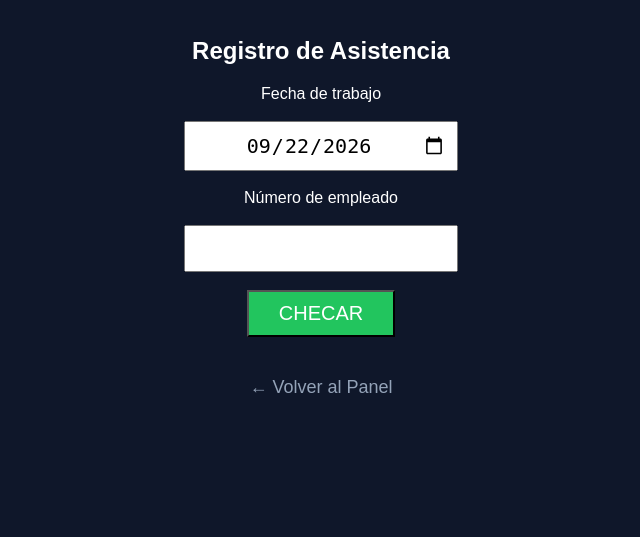
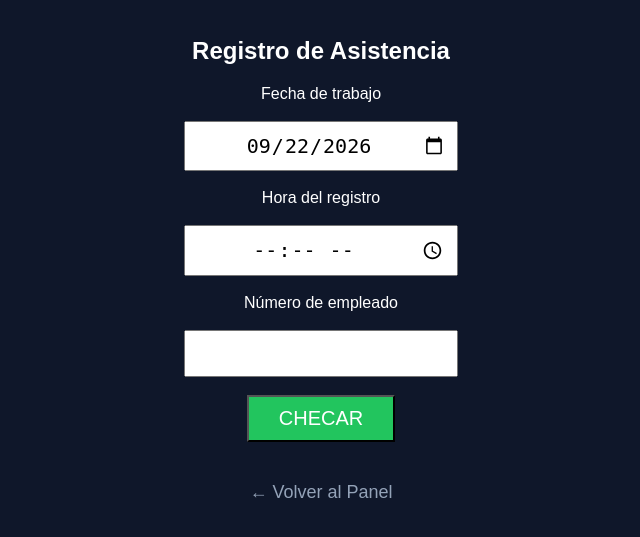
Before and after one commit to jenarod44-ship-it/control_saas_v1, a Django app: page /asistencia/checador/ in a window 1280 px wide. Shown: the part 146-683 px from the top of the page, without its empty margins (319-959 px from the left). Run offline with Django 5.2, Linux system fonts and the light colour scheme; the visitor is signed in with stand-in values (Sample User, id 1); data that the repository does not hold is empty; parts of the project's set-up code (start-up, migrations or seed data) failed here and were passed over.

Commit message:
Permitir capturar hora en reloj checador

```diff
--- a/asistencia/views.py
+++ b/asistencia/views.py
@@ -238,7 +238,16 @@ def checador(request):
         else:
             hoy = timezone.localdate()
 
-        now = timezone.localtime()
+        hora_seleccionada = request.POST.get("hora")
+
+
+        if hora_seleccionada:
+            hora_registro = datetime.strptime(
+                hora_seleccionada,
+                "%H:%M",
+            ).time()
+        else:
+            hora_registro = timezone.localtime().time()
 
         # ==========================================================
         # 1. LA INCIDENCIA TIENE PRIORIDAD
@@ -358,13 +367,13 @@ def checador(request):
         # REGISTRAR ENTRADA O SALIDA
         # ==========================================================
         if tipo == "ENTRADA":
-            asistencia.hora_entrada = now.time()
+            asistencia.hora_entrada = hora_registro
             asistencia.save()
 
             mensaje = f"{empleado.nombre} - Entrada registrada"
 
         elif tipo == "SALIDA":
-            asistencia.hora_salida = now.time()
+            asistencia.hora_salida = hora_registro
             asistencia.save()
 
             mensaje = f"{empleado.nombre} - Salida registrada"
@@ -373,7 +382,7 @@ def checador(request):
             asistencia=asistencia,
             tipo=tipo,
             fecha=hoy,
-            hora=now.time(),
+            hora=hora_registro,
         )
 
     return render(
--- a/nucleo/templates/control/checador.html
+++ b/nucleo/templates/control/checador.html
@@ -32,6 +32,14 @@
     <input type="date"
             name="fecha"
             value="{% now 'Y-m-d' %}"
+            required
+            style="font-size:20px; padding:10px; width:250px; text-align:center;">
+    <br><br>
+
+    <label>Hora del registro</label><br><br>
+
+    <input type="time"
+            name="hora"
             required
             style="font-size:20px; padding:10px; width:250px; text-align:center;">
     <br><br>
```
